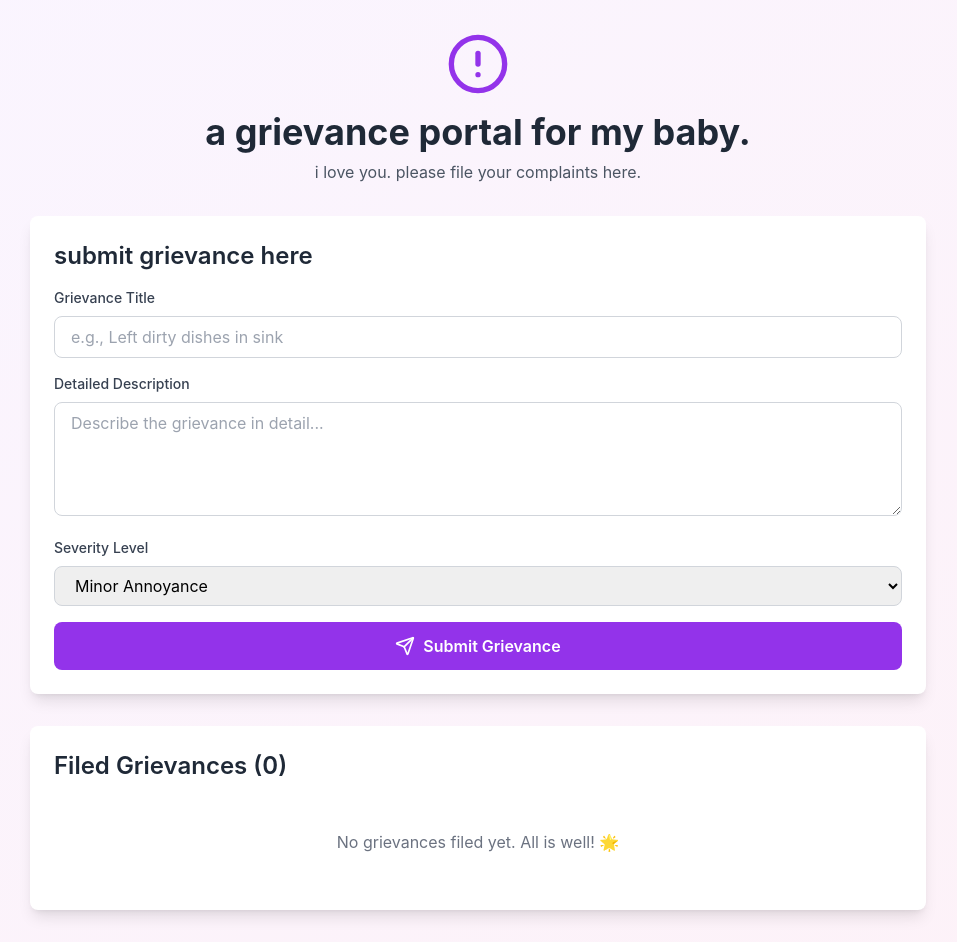
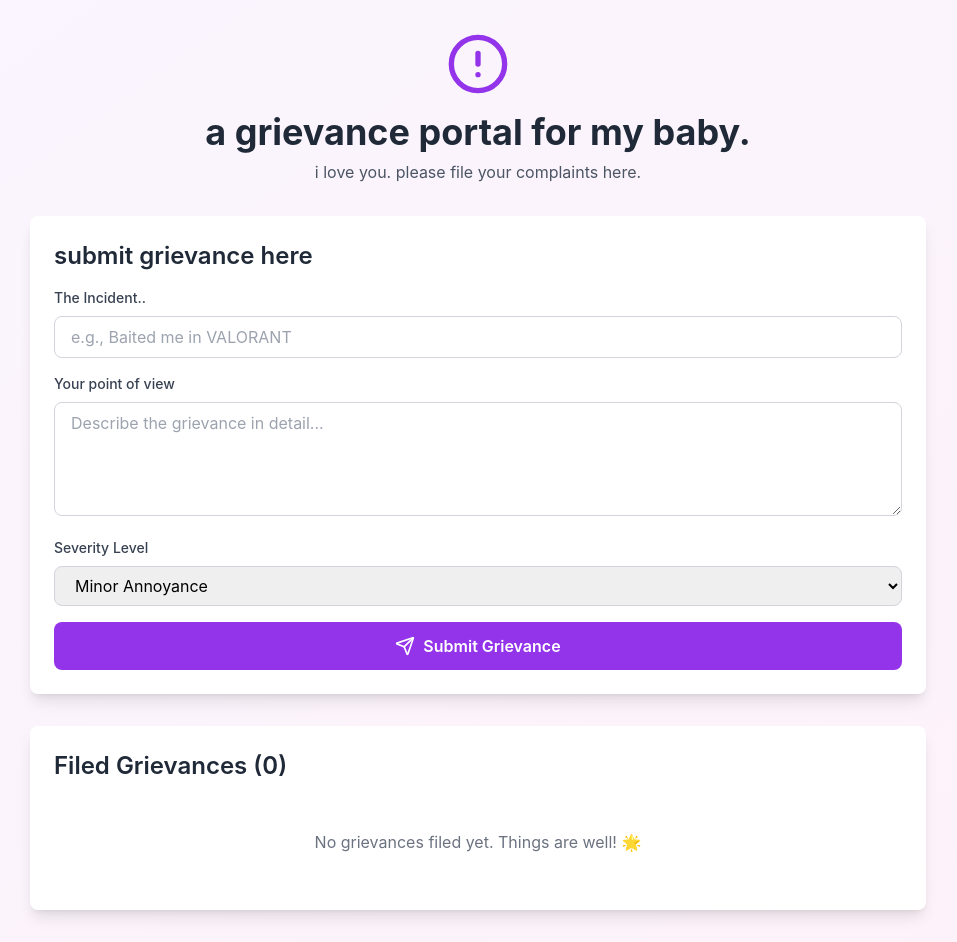
Before and after one commit to ksemaj/Grievances, a React (Create React App) app: page / in a window 1280 px wide. Shown: the whole page, without its empty margins (162-1119 px from the left). Built offline with nearby package versions, Linux system fonts and the light colour scheme.

Commit message:
v1.4
updated app.js

```diff
--- a/src/App.js
+++ b/src/App.js
@@ -50,20 +50,20 @@ export default function GrievancePortal() {
           <form onSubmit={handleSubmit} className="space-y-4">
             <div>
               <label className="block text-sm font-medium text-gray-700 mb-2">
-                Grievance Title
+                The Incident..
               </label>
               <input
                 type="text"
                 value={formData.title}
                 onChange={(e) => setFormData({...formData, title: e.target.value})}
                 className="w-full px-4 py-2 border border-gray-300 rounded-lg focus:ring-2 focus:ring-purple-500 focus:border-transparent"
-                placeholder="e.g., Left dirty dishes in sink"
+                placeholder="e.g., Baited me in VALORANT"
               />
             </div>
 
             <div>
               <label className="block text-sm font-medium text-gray-700 mb-2">
-                Detailed Description
+                Your point of view
               </label>
               <textarea
                 value={formData.description}
@@ -105,7 +105,7 @@ export default function GrievancePortal() {
           </h2>
 
           {grievances.length === 0 ? (
-            <p className="text-gray-500 text-center py-8">No grievances filed yet. All is well! 🌟</p>
+            <p className="text-gray-500 text-center py-8">No grievances filed yet. Things are well! 🌟</p>
           ) : (
             <div className="space-y-4">
               {grievances.map((grievance) => (
```
